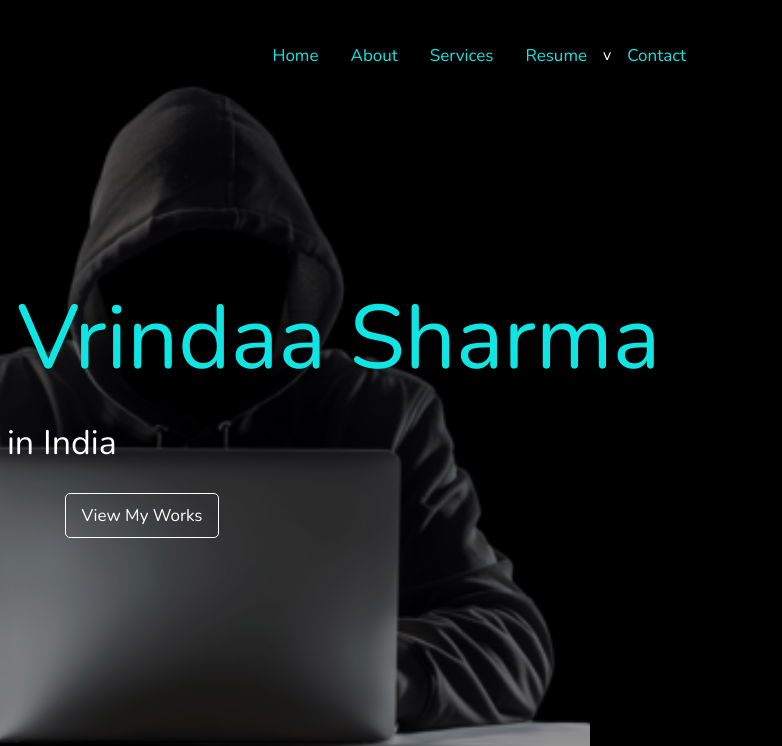
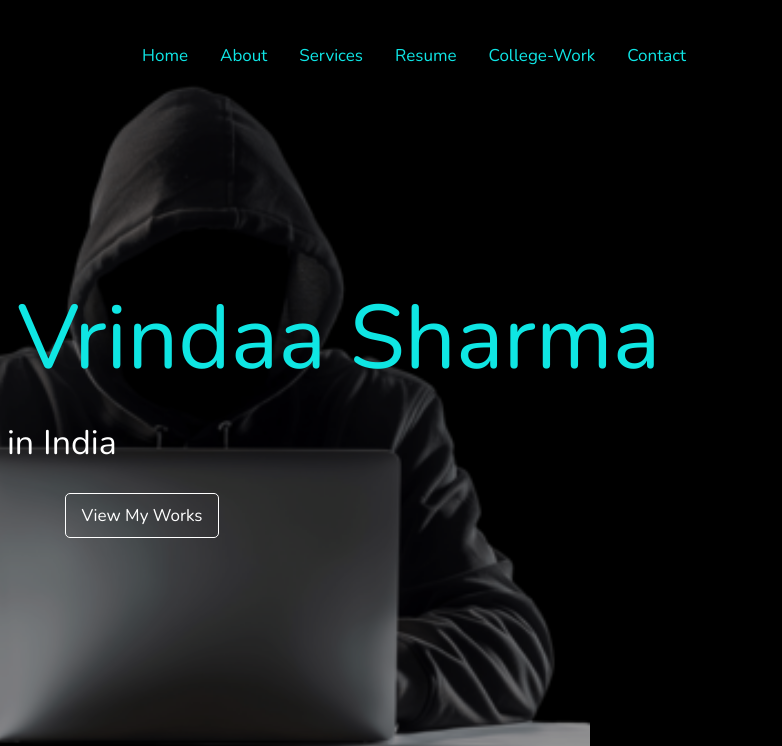
Before and after one commit to mirindAAAA/portfolio, a plain HTML site: page index.html in a window 1280 px wide. Shown: the top 746 px of the page, 498-1280 px from the left. Drawn offline with nearby package versions, Linux system fonts and the light colour scheme; files whose address does not match are found by name.

Commit message:
Update index.html

```diff
--- a/index.html
+++ b/index.html
@@ -47,7 +47,7 @@
                 <li><a href="#services">Services</a></li>
 
                 <li><a href="#resume">Resume</a></li>
-                v
+                <li><a href="#portfolio">College-Work</a></li>
                 <li><a href="#contact">Contact</a></li>
             </ul>
         </nav>
```
